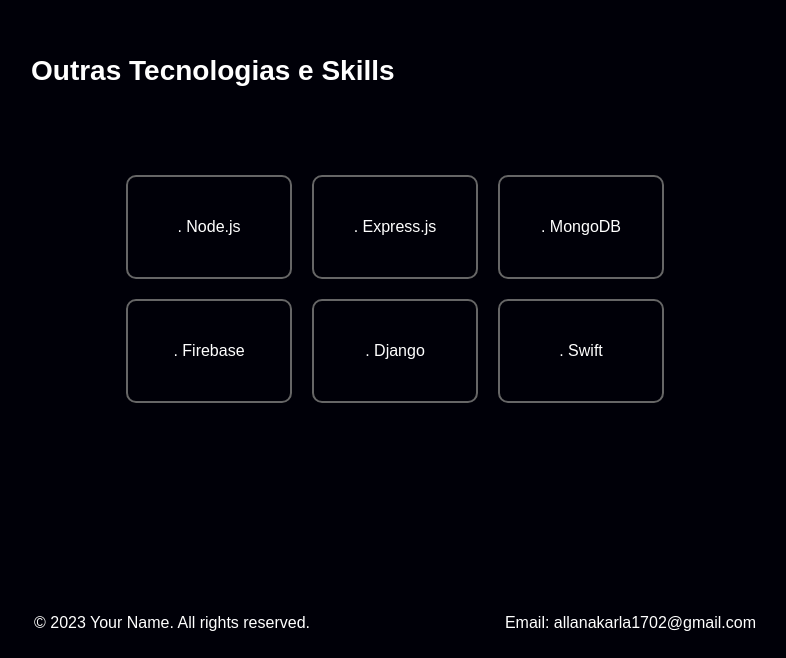
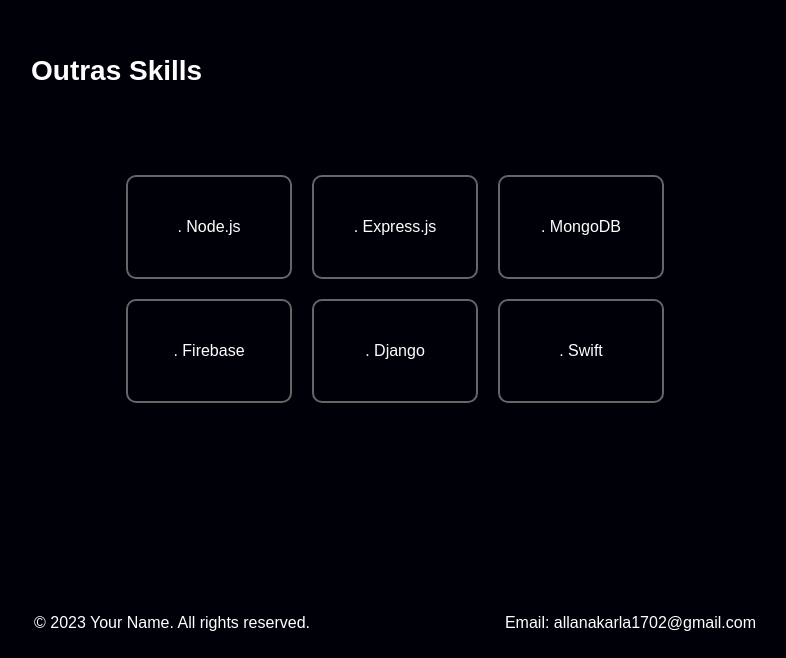
Before and after one commit to lana2-2karla/lana2-2karla.github.io, a React (Create React App) app in the folder portifolio/: page / in a window 1280 px wide. Shown: the part 3930-4588 px from the top of the page, without its empty margins (245-1031 px from the left). Built offline with nearby package versions, Linux system fonts and the light colour scheme.

Commit message:
:recycle: refactor: h2

```diff
--- a/portifolio/src/components/OtherSkills.js
+++ b/portifolio/src/components/OtherSkills.js
@@ -14,7 +14,7 @@
 
   return (
       <section className="other-skills">
-        <h2>Outras Tecnologias e Skills</h2>
+        <h2>Outras Skills</h2>
         <div className="skills-container">
           {otherSkills.map((technology, index) => (
             <div key={index} className="skills-card">
```
